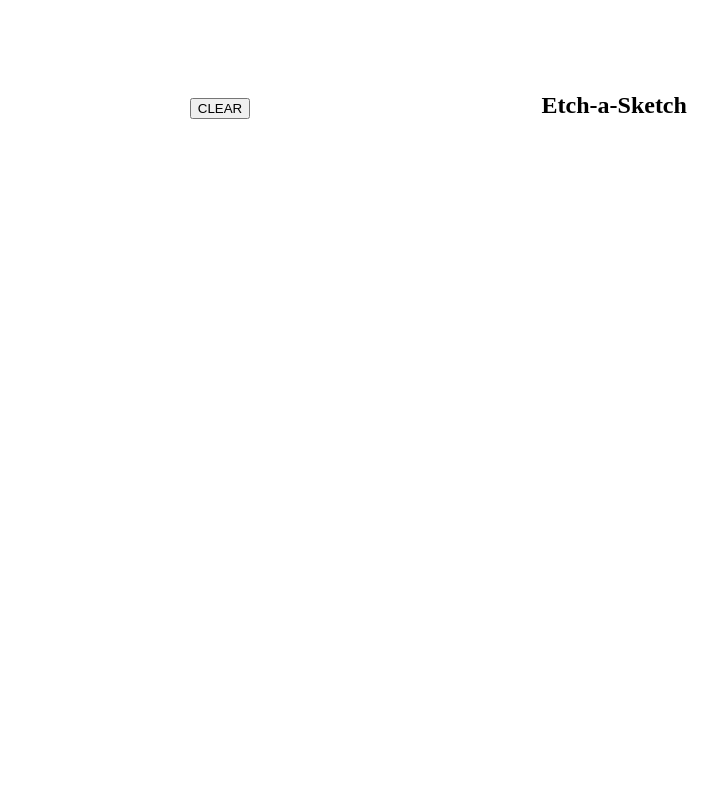
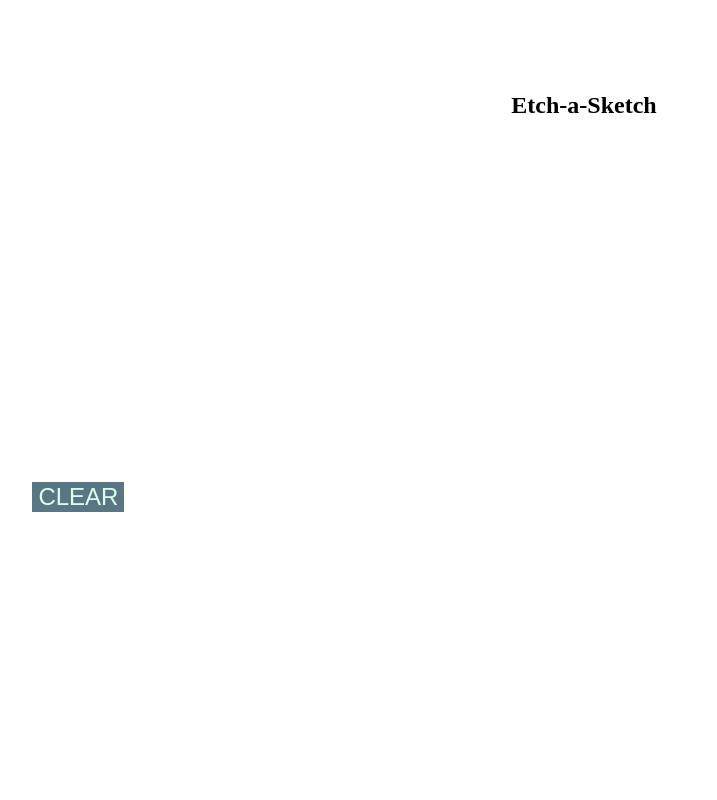
Before and after one commit to mSchaeken/etch-a-sketch, a plain HTML site: page index.html in a window 1280 px wide. Shown: the top 800 px of the page, without its empty margins (56-773 px from the left). Drawn offline with Linux system fonts and the light colour scheme.

Commit message:
Update styles

```diff
--- a/index.html
+++ b/index.html
@@ -12,7 +12,7 @@
 <body>
     <section class="main-section" id="section-1">
         <div class="tool-selection">
-            <button class="clear-button">CLEAR</button>
+            <button class="button" id="clear">CLEAR</button>
         </div>
     </section>
     <section class="main-section" id="section-2">
--- a/style.css
+++ b/style.css
@@ -8,7 +8,6 @@
 body {
     display: flex;
     justify-content: center;
-    align-items: baseline;
 }
 
 h1 {
@@ -21,14 +20,28 @@
     align-items: center;
 }
 
+#section-1 {
+    width: 20%;
+}
+
 #section-2 {
     display: flex;
     align-items: center;
     justify-content: center;
     flex-direction: column;
+    width: 60%;
 }
 
+#section-3 {
+    width: 20%;
+}
 
+.button {
+    font-size: 24px;
+    background-color: #5A7684;
+    border: none;
+    color: #DAFFEF;
+}
 
 .grid-slider-container {
     display: flex;
```
